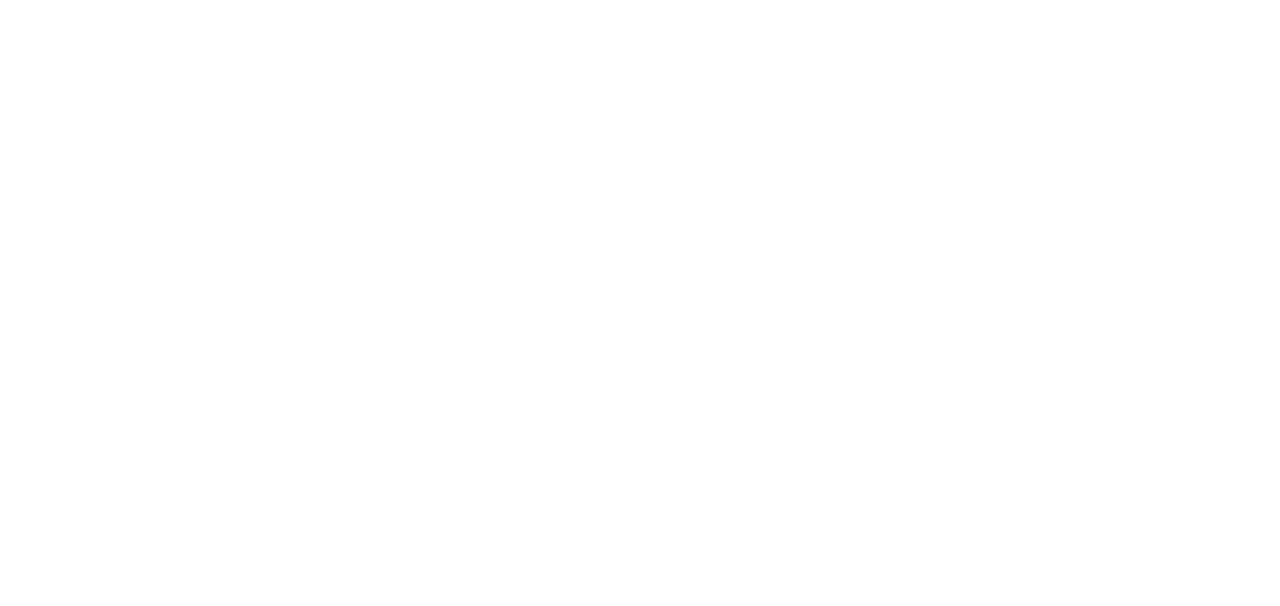
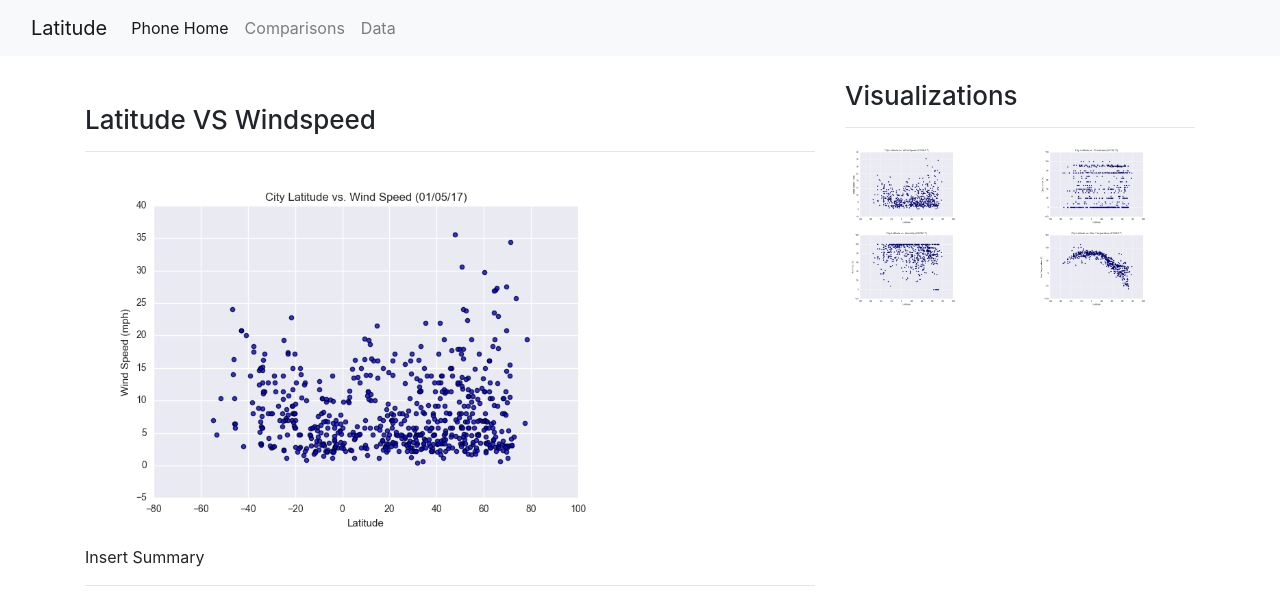
Before and after one commit to aespinosa49/Web-Design-Challenge, a plain HTML site: page Visulization_Windspeed.html in a window 1280 px wide. Drawn offline with nearby package versions, Linux system fonts and the light colour scheme.

Commit message:
supply lines connected

```diff
--- a/Compare.html
+++ b/Compare.html
@@ -0,0 +1,48 @@
+<!DOCTYPE html>
+<html lang="en-us">
+
+<head>
+    <meta charset="UTF-8">
+    <title>Humidity Visualization</title>
+    <link rel="stylesheet" href="https://stackpath.bootstrapcdn.com/bootstrap/4.3.1/css/bootstrap.min.css"integrity="sha384-ggOyR0iXCbMQv3Xipma34MD+dH/1fQ784/j6cY/iJTQUOhcWr7x9JvoRxT2MZw1T" crossorigin="anonymous">
+    <script src="https://code.jquery.com/jquery-3.3.1.slim.min.js" integrity="sha384-q8i/X+965DzO0rT7abK41JStQIAqVgRVzpbzo5smXKp4YfRvH+8abtTE1Pi6jizo" crossorigin="anonymous"></script>
+    <script src="https://cdnjs.cloudflare.com/ajax/libs/popper.js/1.14.7/umd/popper.min.js" integrity="sha384-UO2eT0CpHqdSJQ6hJty5KVphtPhzWj9WO1clHTMGa3JDZwrnQq4sF86dIHNDz0W1" crossorigin="anonymous"></script>
+    <script src="https://stackpath.bootstrapcdn.com/bootstrap/4.3.1/js/bootstrap.min.js" integrity="sha384-JjSmVgyd0p3pXB1rRibZUAYoIIy6OrQ6VrjIEaFf/nJGzIxFDsf4x0xIM+B07jRM" crossorigin="anonymous"></script>
+    <link rel="stylesheet" type="text/css" href="style.css">
+</head>
+
+<body>
+    <nav class="navbar navbar-expand-lg navbar-light bg-light">
+        <div class="container-fluid">
+          <a class="navbar-brand" href="#">Latitude</a>
+          <button class="navbar-toggler" type="button" data-bs-toggle="collapse" data-bs-target="#navbarNav" aria-controls="navbarNav" aria-expanded="false" aria-label="Toggle navigation">
+            <span class="navbar-toggler-icon"></span>
+          </button>
+          <div class="collapse navbar-collapse" id="navbarNav">
+            <ul class="navbar-nav">
+              <li class="nav-item">
+                <a class="nav-link active" aria-current="page" href="index.html#">Phone Home</a>
+              </li>
+              <li class="nav-item">
+                <a class="nav-link" href="Memory_Alpha.html">Data</a>
+              </li>
+              <li class="nav-item">
+                <a class="nav-link" href="Compare.html">Comparisons</a>
+              </li>
+            </ul>
+          </div>
+        </div>
+      </nav>
+      <div class="container">
+        <div class="row">
+          <div class="col-6 col-sm-4">.col-6 .col-sm-4</div>
+          <div class="col-6 col-sm-4">.col-6 .col-sm-4</div>
+
+          <!-- Force next columns to break to new line at md breakpoint and up -->
+          <div class="w-100 d-none d-md-block"></div>
+
+          <div class="col-6 col-sm-4">.col-6 .col-sm-4</div>
+          <div class="col-6 col-sm-4">.col-6 .col-sm-4</div>
+        </div>
+      </div>
+</body>
--- a/Visulization_Windspeed.html
+++ b/Visulization_Windspeed.html
@@ -0,0 +1,70 @@
+<!DOCTYPE html>
+<html lang="en-us">
+
+<head>
+    <meta charset="UTF-8">
+    <title>Humidity Visualization</title>
+    <link rel="stylesheet" href="https://stackpath.bootstrapcdn.com/bootstrap/4.3.1/css/bootstrap.min.css"integrity="sha384-ggOyR0iXCbMQv3Xipma34MD+dH/1fQ784/j6cY/iJTQUOhcWr7x9JvoRxT2MZw1T" crossorigin="anonymous">
+    <script src="https://code.jquery.com/jquery-3.3.1.slim.min.js" integrity="sha384-q8i/X+965DzO0rT7abK41JStQIAqVgRVzpbzo5smXKp4YfRvH+8abtTE1Pi6jizo" crossorigin="anonymous"></script>
+    <script src="https://cdnjs.cloudflare.com/ajax/libs/popper.js/1.14.7/umd/popper.min.js" integrity="sha384-UO2eT0CpHqdSJQ6hJty5KVphtPhzWj9WO1clHTMGa3JDZwrnQq4sF86dIHNDz0W1" crossorigin="anonymous"></script>
+    <script src="https://stackpath.bootstrapcdn.com/bootstrap/4.3.1/js/bootstrap.min.js" integrity="sha384-JjSmVgyd0p3pXB1rRibZUAYoIIy6OrQ6VrjIEaFf/nJGzIxFDsf4x0xIM+B07jRM" crossorigin="anonymous"></script>
+    <link rel="stylesheet" type="text/css" href="style.css">
+</head>
+
+<body>
+    <nav class="navbar navbar-expand-lg navbar-light bg-light">
+        <div class="container-fluid">
+          <a class="navbar-brand" href="#">Latitude</a>
+          <button class="navbar-toggler" type="button" data-bs-toggle="collapse" data-bs-target="#navbarNav" aria-controls="navbarNav" aria-expanded="false" aria-label="Toggle navigation">
+            <span class="navbar-toggler-icon"></span>
+          </button>
+          <div class="collapse navbar-collapse" id="navbarNav">
+            <ul class="navbar-nav">
+              <li class="nav-item">
+                <a class="nav-link active" aria-current="page" href="index.html#">Phone Home</a>
+              </li>
+              <li class="nav-item">
+                <a class="nav-link" href="Compare.html">Comparisons</a>
+              </li>
+              <li class="nav-item">
+                <a class="nav-link" href="Memory_Alpha.html">Data</a>
+              </li>
+            </ul>
+          </div>
+        </div>
+      </nav>
+ </div>
+ <div class="container">
+    <br>
+    <div class="row">
+     <div class="col col-12 col-md-8 divbdy">
+         <br>
+        <h1>Latitude VS Windspeed</h1>
+        <hr>
+        <a href="Visulization_Windspeed.html"><img src="Resources\assets\images\Fig4.png" alt="Lat V Temp"></a>
+        <p>Insert Summary
+
+        </p>
+        <hr>
+    </div>
+    <div class="col col-12 col-md-4 divbdy">
+
+            <h2>Visualizations</h2>
+            <hr>
+            <div class='row'>
+                <div class="col col-3 col-md-6">
+                 <a href="Visulization_Windspeed.html"><img src="Resources\assets\images\Fig4.png" alt="Lat V Windspeed"></a>
+                </div>
+                <div class="col col-3 col-md-6">
+                 <a href="Visulization_Cloudiness.html"><img src="Resources\assets\images\Fig3.png" alt="Lat V Clouds"></a>
+                </div>
+                <div class="col col-3 col-md-6">
+                 <a href="Visualization_Humidity.html"><img src="Resources\assets\images\Fig2.png" alt="Lat V Hum"></a>
+                </div>
+                <div class="col col-3 col-md-6">
+                 <a href="Visualization_Max_Temp.html"><img src="Resources\assets\images\Fig1.png" alt="Lat V Temp"></a>
+                </div>
+            </div>
+        </div>
+    </div>
+</body>
```
Also changed, not shown: Memory_Alpha.html (+36 -0 lines), Visualization_Humidity.html (+30 -11 lines), Visualization_Max_Temp.html (+5 -3 lines), Visulization_Cloudiness.html (+70 -0 lines), index.html (+2 -1 lines).
